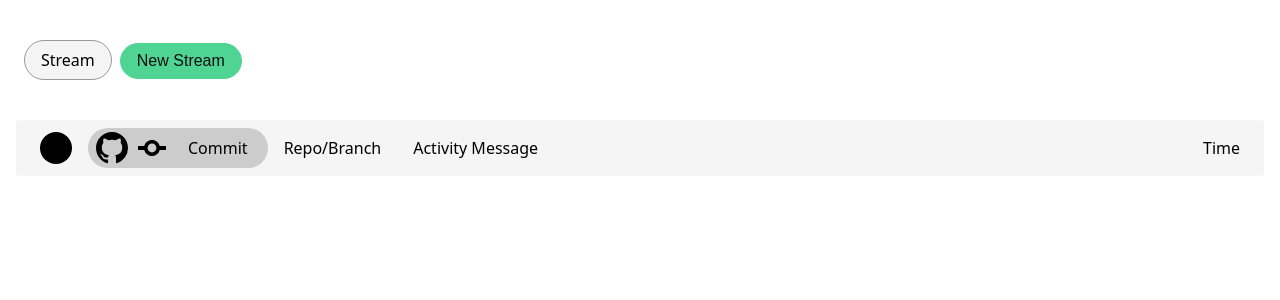
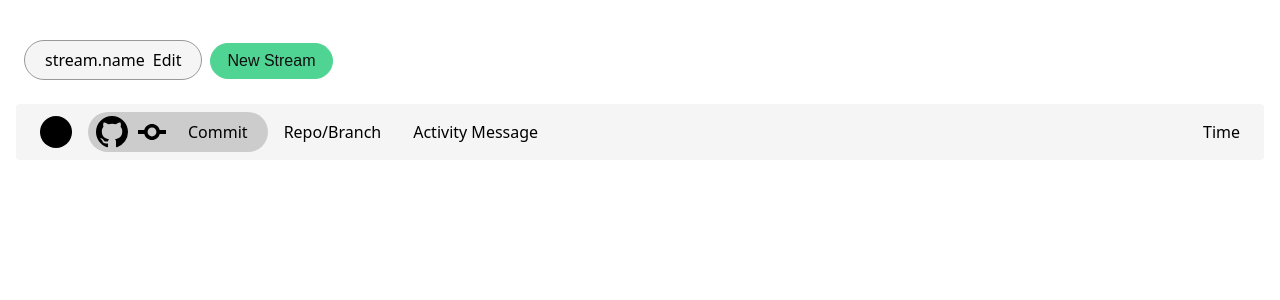
Before and after one commit to infinitescroll/archived-streams, a Next.js app: page / in a window 1280 px wide. Shown: the top 300 px of the page. Built offline with nearby package versions, Linux system fonts and the light colour scheme.

Commit message:
Breaks out StreamMenu into new component, updates structure (#41)

```diff
--- /dev/null
+++ b/components/StreamMenu.jsx
@@ -0,0 +1,31 @@
+import styled from 'styled-components'
+import { Menu, MenuItem } from '.'
+import Button from './Button'
+
+const StreamMenu = styled(Menu)``
+
+const StreamObject = styled(Menu)`
+  border: 1px solid #999;
+  border-radius: 100px;
+`
+
+const StreamObjectContent = styled(MenuItem)`
+  display: inline;
+  margin: 0.25rem;
+`
+
+export default () => (
+  <StreamMenu display="block" py={2} pl={0}>
+    <StreamObject
+      display="inline-block"
+      backgroundColor="#f5f5f5"
+      px={3}
+      py={2}
+      mx={2}
+    >
+      <StreamObjectContent display="inline">stream.name</StreamObjectContent>
+      <StreamObjectContent display="inline">Edit</StreamObjectContent>
+    </StreamObject>
+    <Button primary>New Stream</Button>
+  </StreamMenu>
+)
--- a/pages/_app.jsx
+++ b/pages/_app.jsx
@@ -3,8 +3,8 @@ import React from 'react'
 import { Provider } from 'react-redux'
 import styled, { ThemeProvider, createGlobalStyle } from 'styled-components'
 import withReduxStore from '../lib/with-redux-store'
-import { Box, Menu, MenuItem } from '../components'
-import Button from '../components/Button'
+import { Box } from '../components'
+import StreamMenu from '../components/StreamMenu'
 import ActivityItem from '../components/ActivityItem'
 
 const GlobalStyle = createGlobalStyle`
@@ -30,12 +30,6 @@ const theme = {
   }
 }
 
-const StreamMenu = styled(Menu)({})
-
-const StreamObject = styled(MenuItem)({
-  border: '1px solid #999',
-  borderRadius: '100px'
-})
 
 const ActivityWrapper = styled(Box)({})
 
@@ -47,18 +41,7 @@ class MyApp extends App {
         <GlobalStyle />
         <Provider store={reduxStore}>
           <Box display="block" minHeight="100vh" p={3}>
-            <StreamMenu display="inline-block" py={2} pl={0}>
-              <StreamObject
-                display="inline-block"
-                backgroundColor="#f5f5f5"
-                px={3}
-                py={2}
-                mx={2}
-              >
-                Stream
-              </StreamObject>
-            </StreamMenu>
-            <Button primary>New Stream</Button>
+            <StreamMenu />
             <ActivityWrapper>
               <ActivityItem />
             </ActivityWrapper>
```
